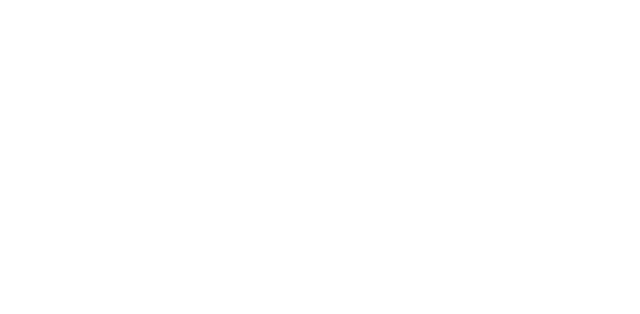
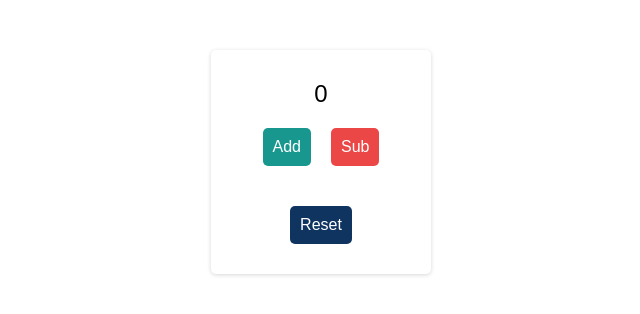
Before and after one commit to tom-maghanga/react-udemy, a React (Create React App) app: page / in a window 1280 px wide. Shown: the top 314 px of the page, without its empty margins (319-959 px from the left). Built offline with nearby package versions, Linux system fonts and the light colour scheme.

Commit message:
used useState to add - Add & Sub & Reset functionalities

```diff
--- a/src/App.js
+++ b/src/App.js
@@ -1,10 +1,32 @@
 
+import { useState } from 'react';
 import './App.css';
 
 function App() {
+  const [ count, setCount] = useState(0);
+
+  function handleAdd(){
+    setCount(count +1);
+  }
+
+  function handleSub() {
+    setCount(count - 1);
+  }
+
+  function handleReset() {
+    setCount(0);
+  }
+
   return (
     <div className="App">
+      <div className='box'>
+        <p>{count}</p>
+        <button onClick={handleAdd} className='add'>Add</button>
+        <button onClick={handleSub} className='sub'>Sub</button>
+        <button onClick={handleReset} className='reset'>Reset</button>
 
+
+      </div>
     </div>
   );
 }
```
